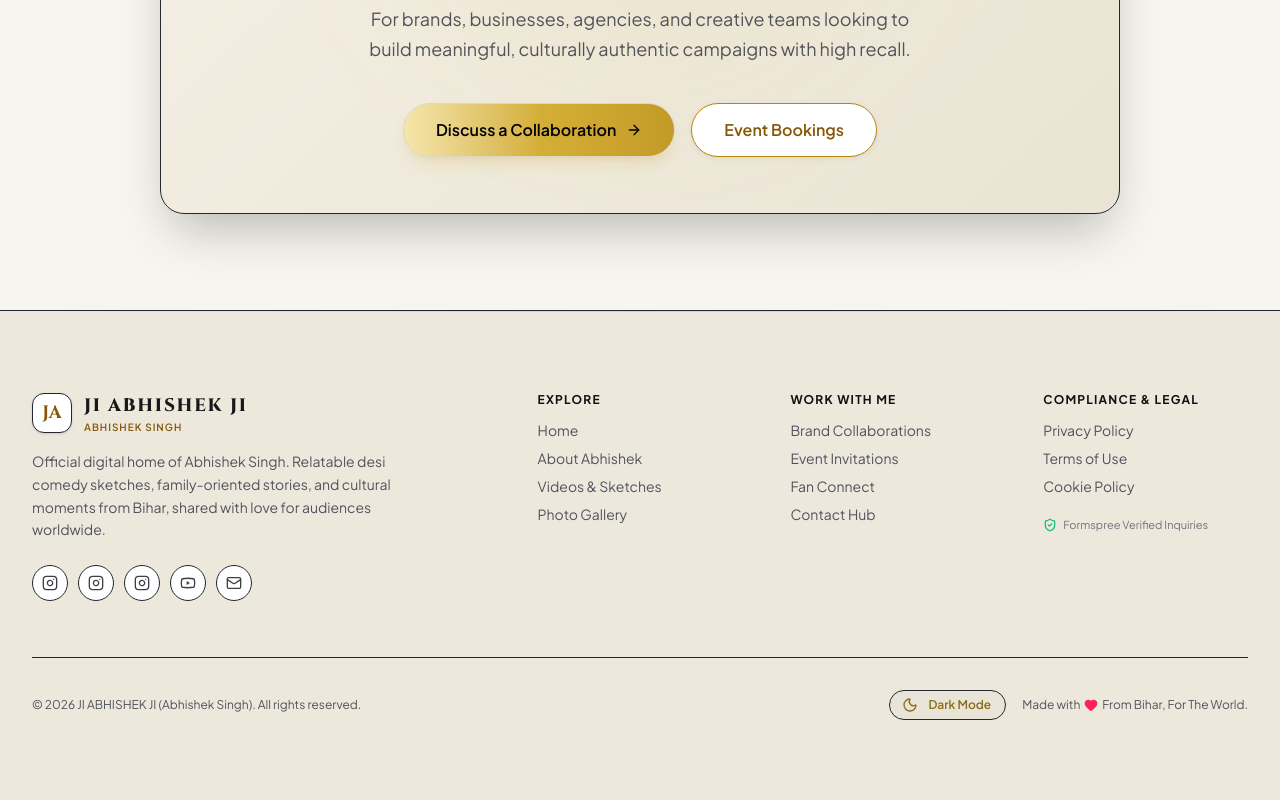
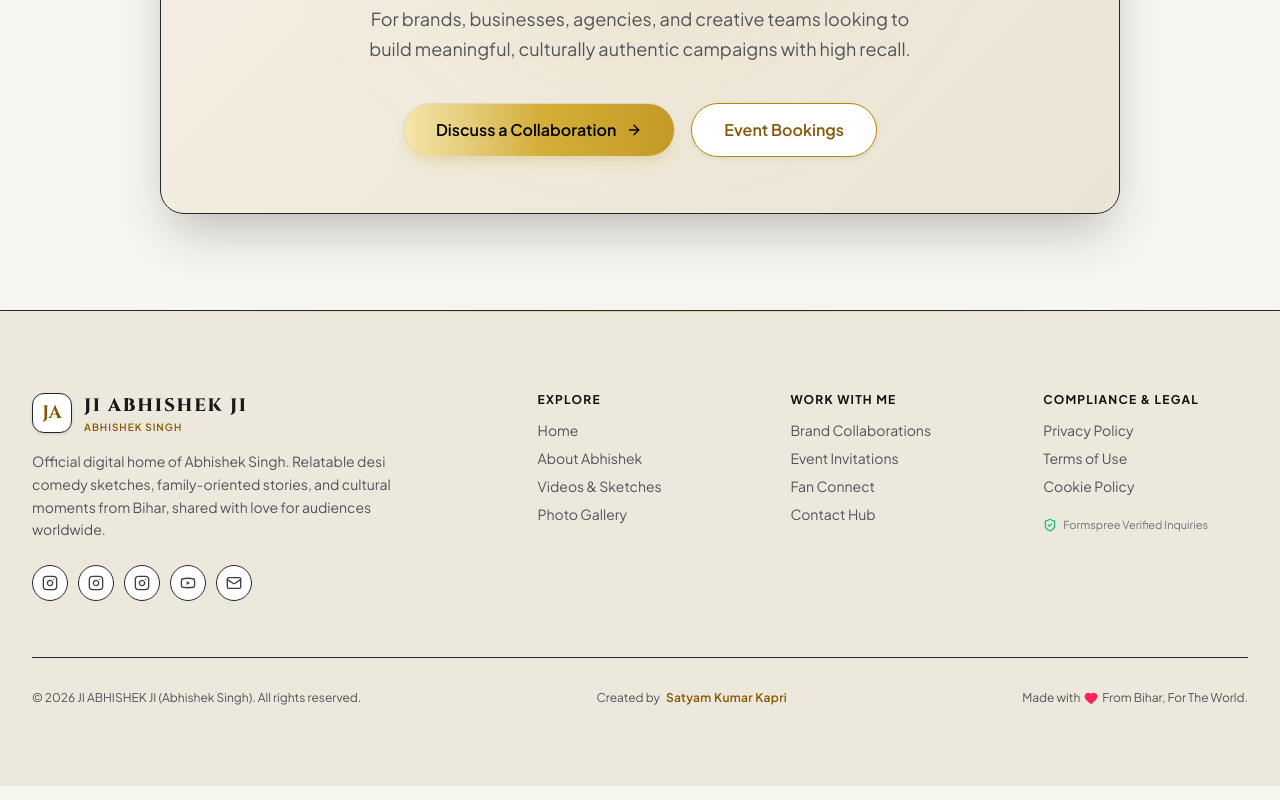
Before and after one commit to satyamkumarkapri/JI_ABHISHEK_JI, a React (Vite) app: page / in a window 1280 px wide. Shown: the part 5727-6527 px from the top of the page. Built offline with nearby package versions, Linux system fonts and the light colour scheme; no server answers.

Commit message:
Remove theme toggle from footer and add portfolio credit for Satyam Kumar Kapri

```diff
--- a/src/components/layout/Footer.tsx
+++ b/src/components/layout/Footer.tsx
@@ -3,7 +3,6 @@ import { Link } from "react-router-dom";
 import { Heart, ShieldCheck, Mail } from "lucide-react";
 import { Instagram, Youtube } from "../ui/Icons";
 import { siteConfig } from "../../config/site";
-import { ThemeToggle } from "../ui/ThemeToggle";
 import { useTheme } from "../../context/ThemeContext";
 
 const CURRENT_YEAR = new Date().getFullYear();
@@ -235,19 +234,36 @@ export const Footer: React.FC = () => {
 
         {/* Bottom Bar */}
         <div
-          className={`mt-14 pt-8 border-t flex flex-col sm:flex-row items-center justify-between gap-4 text-xs ${
+          className={`mt-14 pt-8 border-t flex flex-col md:flex-row items-center justify-between gap-4 text-xs ${
             theme === "light"
               ? "border-[#ded7c8] text-zinc-600"
               : "border-[#181824] text-[#71717a]"
           }`}
         >
-          <p>© {CURRENT_YEAR} JI ABHISHEK JI (Abhishek Singh). All rights reserved.</p>
-          <div className="flex items-center gap-4">
-            <ThemeToggle showLabel className="text-[11px] px-2.5 py-1" />
-            <p className="flex items-center gap-1">
-              Made with <Heart className="w-3.5 h-3.5 text-rose-500 fill-current" /> From Bihar, For The World.
-            </p>
-          </div>
+          <p className="text-center md:text-left">
+            © {CURRENT_YEAR} JI ABHISHEK JI (Abhishek Singh). All rights reserved.
+          </p>
+
+          <p className="flex items-center gap-1.5 text-xs text-center">
+            <span>Created by</span>
+            <a
+              href="https://satyamkapriportfolio.vercel.app"
+              target="_blank"
+              rel="noopener noreferrer"
+              className={`font-semibold tracking-wide transition-all duration-200 hover:underline underline-offset-4 ${
+                theme === "light"
+                  ? "text-[#855806] hover:text-zinc-950 font-bold decoration-[#855806]"
+                  : "text-[#d4af37] hover:text-white decoration-[#d4af37]"
+              }`}
+              title="Visit Satyam Kumar Kapri's Portfolio"
+            >
+              Satyam Kumar Kapri
+            </a>
+          </p>
+
+          <p className="flex items-center gap-1 text-center md:text-right">
+            Made with <Heart className="w-3.5 h-3.5 text-rose-500 fill-current" /> From Bihar, For The World.
+          </p>
         </div>
       </div>
     </footer>
```
